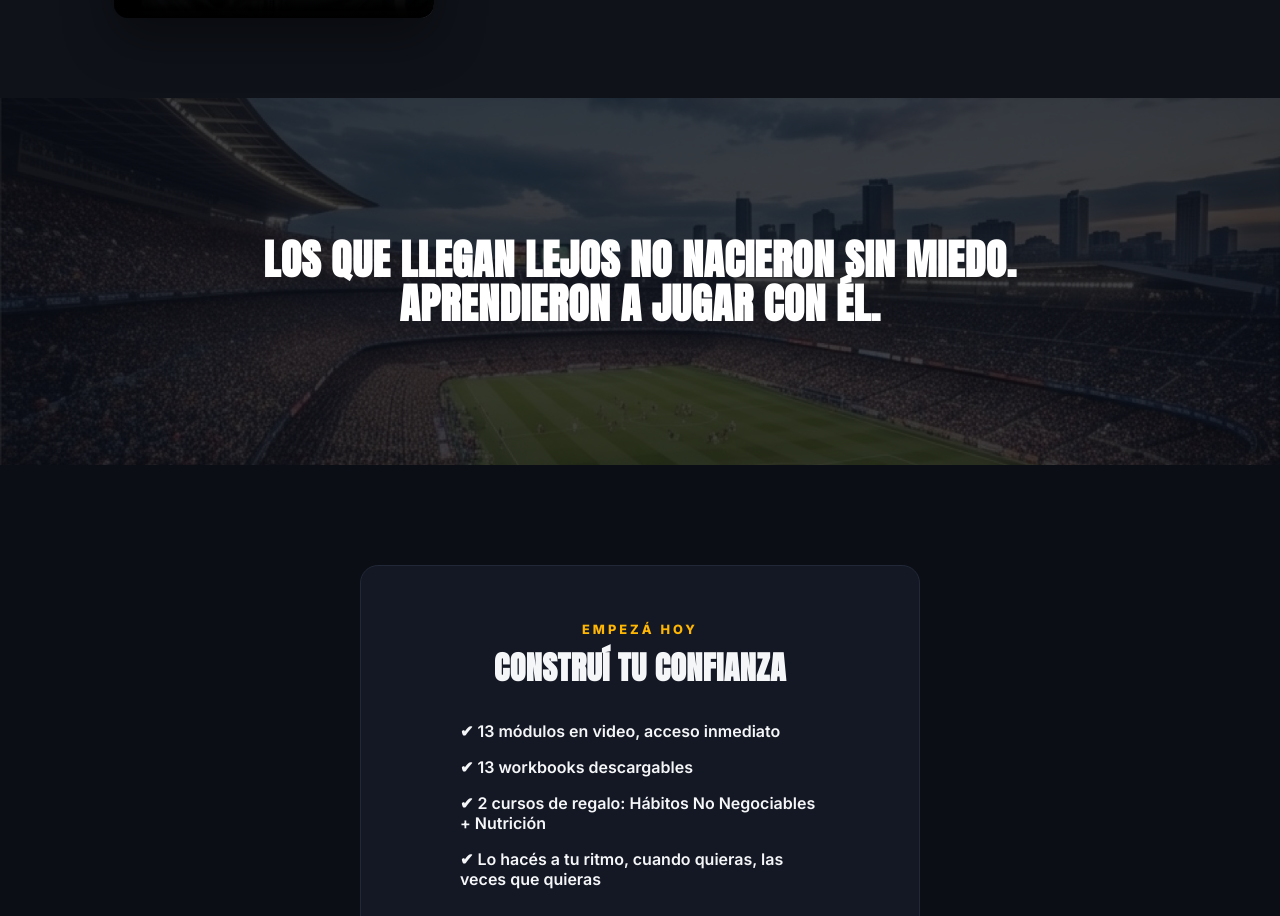
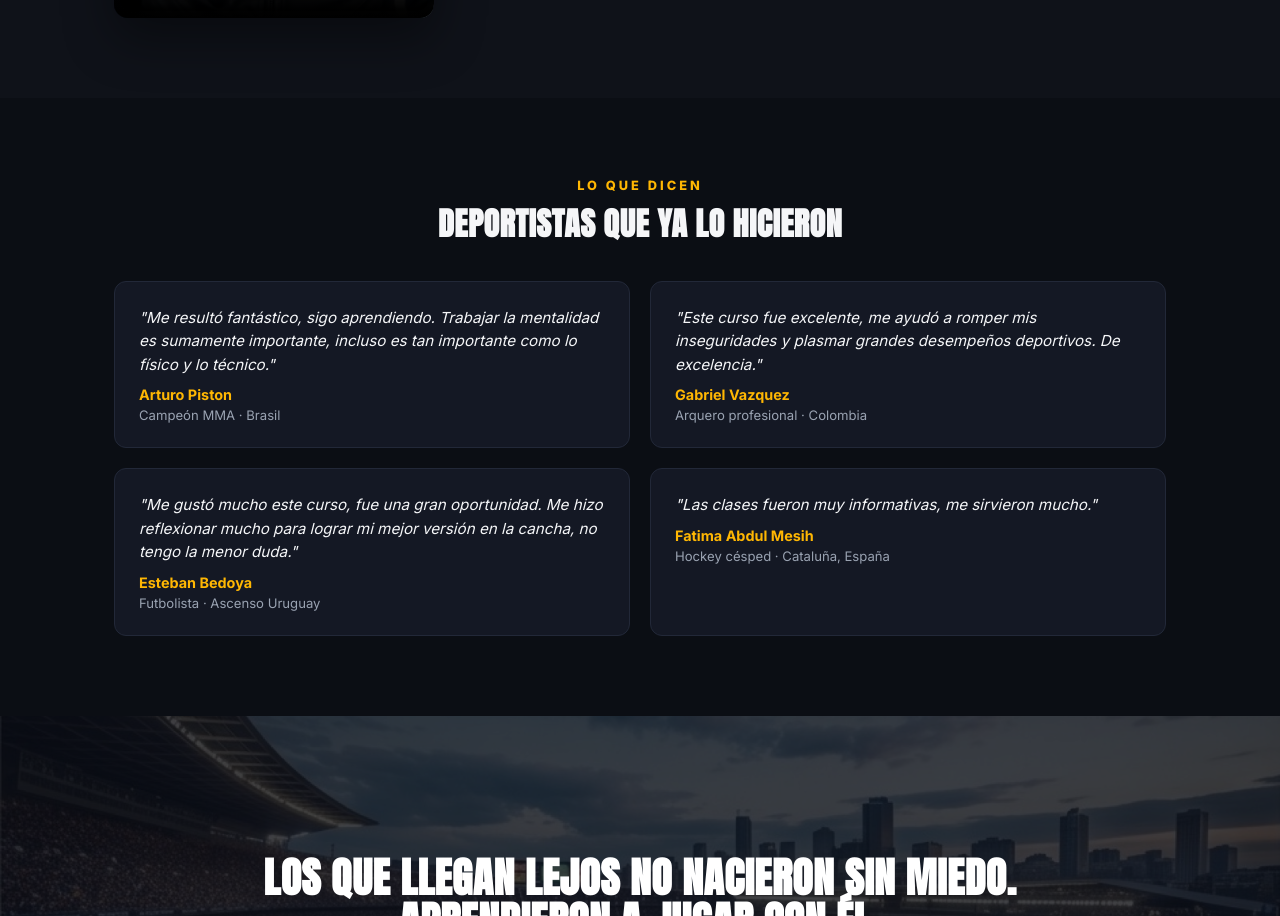
Before and after one commit to tapellaweb-cmd/mentalidad-deportiva-web, a plain HTML site: page index.html in a window 1280 px wide. Shown: the part 3866-4782 px from the top of the page. Drawn offline with Linux system fonts and the light colour scheme; grey boxes are pictures that could not be loaded.

Commit message:
Agregar seccion de testimonios de deportistas

```diff
--- a/assets/style.css
+++ b/assets/style.css
@@ -139,6 +139,18 @@ h1,h2{font-family:'Anton',sans-serif;text-transform:uppercase;letter-spacing:0.5
 .authority-text h2{font-size:1.8rem;margin:14px 0 18px;}
 .authority-text p{color:var(--muted);font-size:1.05rem;line-height:1.6;}
 
+/* TESTIMONIALS */
+.testimonials{padding:80px 0;}
+.testimonials h2{font-size:2rem;margin:10px 0 40px;}
+.testimonials-grid{display:grid;grid-template-columns:repeat(2,1fr);gap:20px;}
+.testimonial{
+  background:#141824;border:1px solid #222838;border-radius:12px;
+  padding:24px;display:flex;flex-direction:column;gap:10px;
+}
+.testimonial p{color:var(--ink);font-size:0.95rem;line-height:1.55;font-style:italic;}
+.testimonial strong{color:var(--gold);font-size:0.9rem;}
+.testimonial span{color:var(--muted);font-size:0.82rem;margin-top:-6px;}
+
 /* STADIUM CTA BANNER */
 .stadium{
   position:relative;padding:140px 24px;text-align:center;
@@ -171,7 +183,7 @@ h1,h2{font-family:'Anton',sans-serif;text-transform:uppercase;letter-spacing:0.5
 .footer p{color:var(--muted);font-size:0.8rem;}
 
 @media (max-width:760px){
-  .pain-grid,.modules-grid{grid-template-columns:1fr;}
+  .pain-grid,.modules-grid,.testimonials-grid{grid-template-columns:1fr;}
   .bonus-strip{grid-template-columns:1fr;gap:28px;}
   .authority-grid{grid-template-columns:1fr;text-align:center;}
   .authority-video{max-width:280px;margin:0 auto;}
--- a/index.html
+++ b/index.html
@@ -132,6 +132,31 @@ src="https://www.facebook.com/tr?id=4065911757006473&ev=PageView&noscript=1"
   </div>
 </section>
 
+<section class="testimonials">
+  <div class="container">
+    <span class="eyebrow center">LO QUE DICEN</span>
+    <h2 class="center">Deportistas que ya lo hicieron</h2>
+    <div class="testimonials-grid">
+      <div class="testimonial">
+        <p>"Me resultó fantástico, sigo aprendiendo. Trabajar la mentalidad es sumamente importante, incluso es tan importante como lo físico y lo técnico."</p>
+        <strong>Arturo Piston</strong><span>Campeón MMA · Brasil</span>
+      </div>
+      <div class="testimonial">
+        <p>"Este curso fue excelente, me ayudó a romper mis inseguridades y plasmar grandes desempeños deportivos. De excelencia."</p>
+        <strong>Gabriel Vazquez</strong><span>Arquero profesional · Colombia</span>
+      </div>
+      <div class="testimonial">
+        <p>"Me gustó mucho este curso, fue una gran oportunidad. Me hizo reflexionar mucho para lograr mi mejor versión en la cancha, no tengo la menor duda."</p>
+        <strong>Esteban Bedoya</strong><span>Futbolista · Ascenso Uruguay</span>
+      </div>
+      <div class="testimonial">
+        <p>"Las clases fueron muy informativas, me sirvieron mucho."</p>
+        <strong>Fatima Abdul Mesih</strong><span>Hockey césped · Cataluña, España</span>
+      </div>
+    </div>
+  </div>
+</section>
+
 <section class="stadium">
   <div class="stadium-overlay"></div>
   <div class="container stadium-content">
```
